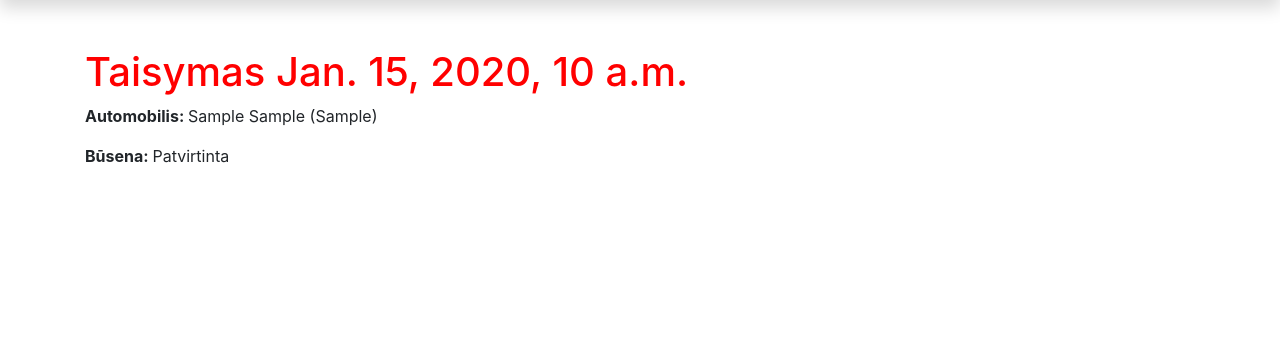
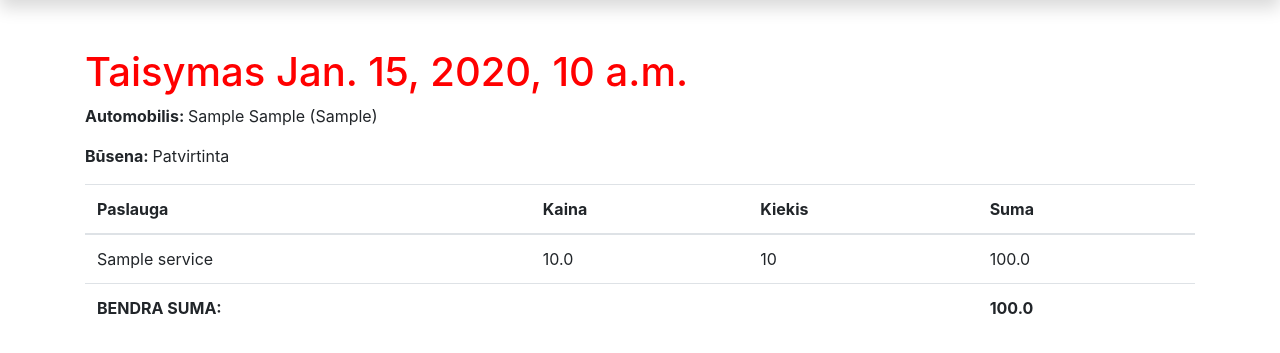
Before and after one commit to DonatasNoreika/autoservisas202401, a Django app: page /autoservice/orders/1 in a window 1280 px wide. Shown: the part 59-412 px from the top of the page. Run offline with Django 5.2, Linux system fonts and the light colour scheme; tables that the repository leaves empty hold one stand-in row (values such as "Sample post"); some libraries are stand-ins or nearby versions.

Commit message:
+Čia pat būtų matomos ir užsakymo eilučių informacija.

```diff
--- a/mysite/autoservice/templates/order.html
+++ b/mysite/autoservice/templates/order.html
@@ -6,4 +6,28 @@
 <h1>Taisymas {{ order.date }}</h1>
 <p><strong>Automobilis: </strong>{{ order.vehicle }}</p>
 <p><strong>Būsena: </strong>{{ order.get_status_display }}</p>
+<table class="table table-hover">
+    <thead>
+    <tr>
+        <th>Paslauga</th>
+        <th>Kaina</th>
+        <th>Kiekis</th>
+        <th>Suma</th>
+    </tr>
+    </thead>
+    <tbody>
+    {% for line in order.lines.all %}
+    <tr>
+        <td>{{ line.service.name }}</td>
+        <td>{{ line.service.price }}</td>
+        <td>{{ line.qty }}</td>
+        <td>{{ line.line_sum }}</td>
+    </tr>
+    {% endfor %}
+    <tr>
+        <td colspan="3"><strong>BENDRA SUMA:</strong></td>
+        <td><strong>{{ order.total }}</strong></td>
+    </tr>
+    </tbody>
+</table>
 {% endblock %}
```
